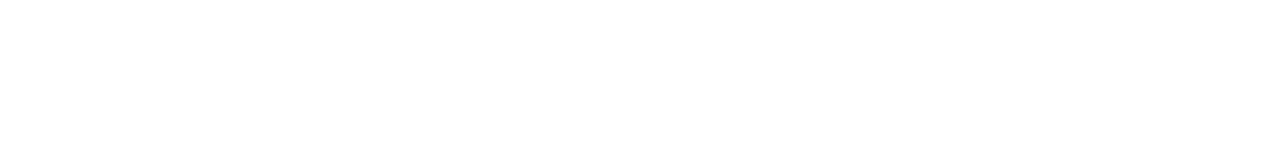
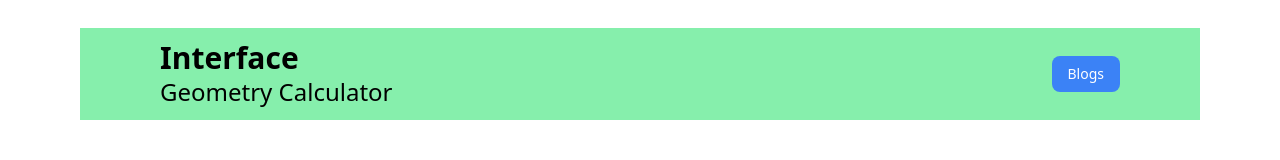
Before and after one commit to Barshonwebdev/geometry_calculator, a plain HTML site: page index.html in a window 1280 px wide. Drawn offline with nearby package versions, Linux system fonts and the light colour scheme.

Commit message:
header created

```diff
--- a/index.html
+++ b/index.html
@@ -10,7 +10,17 @@
     <script src="https://cdn.tailwindcss.com"></script>
 </head>
 <body>
-
+    <header>
+        <section class="md:mx-20 mx-10 md:px-20 px-5 py-3 mt-7 flex justify-between items-center bg-green-300">
+            <div>
+                <h2 class="md:text-3xl text-lg font-bold">Interface</h2>
+                <h3 class="md:text-2xl text-sm">Geometry Calculator</h3>
+            </div>
+            <div class="bg-blue-500 px-4 py-2 rounded-lg text-white text-xs md:text-sm">
+                <button>Blogs</button>
+            </div>
+        </section>
+    </header>
 
     <!-- script  -->
     <script src="./geometry.js"></script>
```
